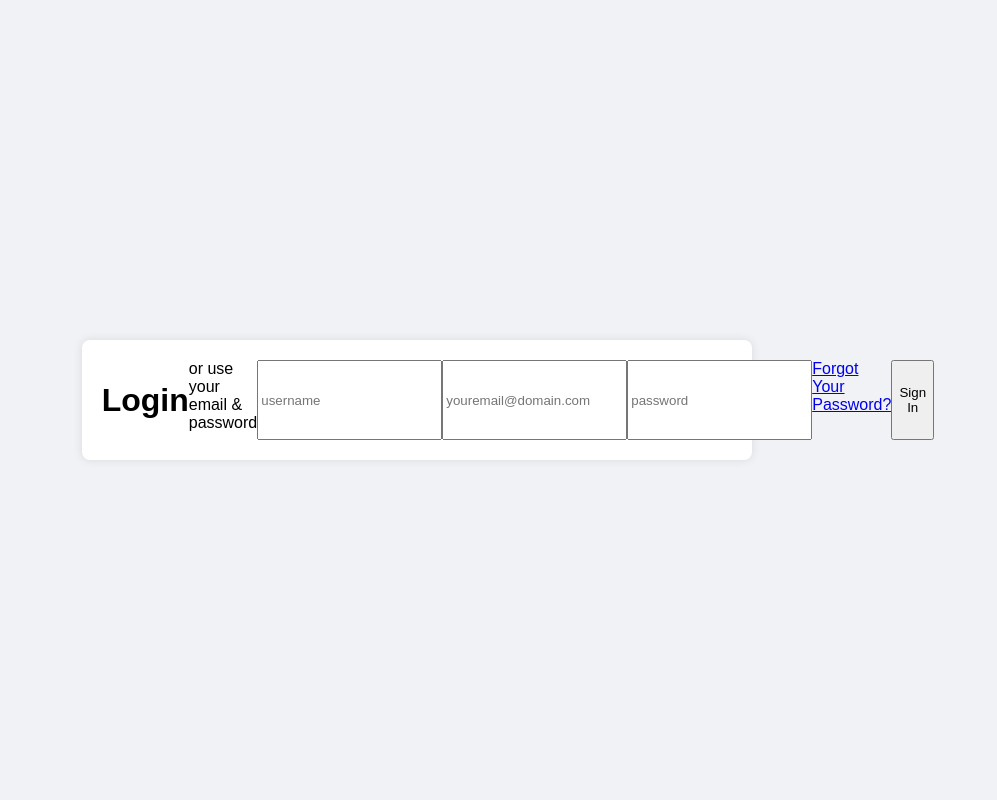
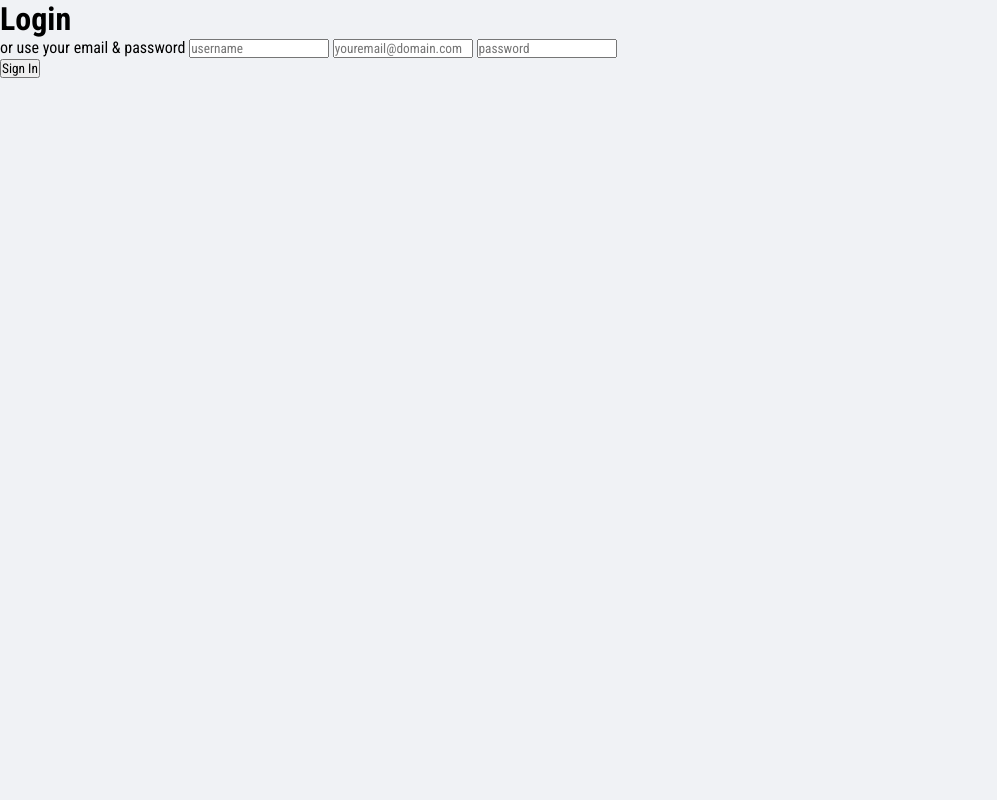
Before and after one commit to Daax06/SmileSync, a PHP site: page /login.php in a window 1280 px wide. Shown: the whole page, without its empty margins (0-997 px from the left). Run offline with PHP 8.4, Linux system fonts and the light colour scheme.

Commit message:
bawas isang css bahala na kayo d'yan

```diff
--- a/login.php
+++ b/login.php
@@ -38,9 +38,112 @@ $conn->close();
 <head>
     <meta charset="UTF-8">
     <meta name="viewport" content="width=device-width, user-scalable=yes">
-    <link rel="stylesheet" href="login_styles.css">
+    <style>
+    @import url('https://fonts.googleapis.com/css2?family=Roboto+Condensed:ital,wght@0,100..900;1,100..900&display=swap');
+*{
+    margin: 0;
+    padding: 0;
+    box-sizing: border-box;
+    font-family: 'Roboto Condensed', sans-serif;
+}
+body {
+    font-family: Arial, sans-serif;
+    background-color: #f0f2f5;
+    display: flex;
+    justify-content: center;
+    align-items: center;
+    height: 500px;
+    margin: 0;
+}
+
+header {
+    color: #333;
+
+}
+
+.container{
+    background-color: white ;
+    border-radius: 30px;
+    box-shadow: 0 5px 10px rgba(0,0,0.35);
+    position: relative;
+    overflow: hidden;
+    width: 768px;
+    max-width: 100%;
+    min-height: 500px;
+}
+
+.container p{
+    font-size: 14px;
+    line-height: 20px;
+    letter-spacing: 0.3px;
+    margin: 20px 0;
+}
+
+.container span{
+    font-size: 12px;
+}
+
+.container a{
+    color: #333;
+    font-size: 13px;
+    text-decoration: none;
+    margin: 15px;
+}
+
+.container button{
+    background-color: #abc1d4;
+    color: black;
+    font-size: 12px;
+    padding: 10px 45px;
+    border: 1px solid transparent;
+    border-radius: 8px;
+    font-weight: 600;
+    letter-spacing: 0.5px;
+    text-transform: uppercase;
+    margin-top: 10px;
+    cursor: pointer;
+}
+
+.container button.hidden{
+    background-color: transparent !important;
+    border-color: #fff;
+}
+
+.container form{
+    background-color: #fff;
+    display: flex;
+    align-items: center;
+    justify-content: center;
+    flex-direction: column;
+    padding: 0 40px;
+    height: 100%;
+}
+
+.container input{
+    background-color: #eee;
+    border: none;
+    margin: 8px 0;
+    padding: 10px 15px;
+    font-size: 13px;
+    border-radius: 8px;
+    width: 100%;
+    outline: none;
+}
+
+.form-container{
+    position: absolute;
+    top: 0;
+    height: 600px;
+    transition: all 0.6s ease-in-out;
+}
+
+.sign-in{
+    left: 0;
+    width: 50%;
+    z-index: 2;
+}
+    </style>
     <title>Login Page</title>
-
 </head>
 <body>
             <div class="form-container sign-in">
@@ -50,7 +153,6 @@ $conn->close();
                     <input type="text" placeholder="username"/>
                     <input type="text" placeholder="youremail@domain.com"/>
                     <input type="text" placeholder="password"/>
-                    <a href="#"> Forgot Your Password? </a>
                     <button>Sign In</button>
                 </form>
             </div>
--- a/login_styles.css
+++ /dev/null
@@ -1,55 +0,0 @@
-body {
-    font-family: Arial, sans-serif;
-    background-color: #f0f2f5;
-    display: flex;
-    justify-content: center;
-    align-items: center;
-    height: 100vh;
-    margin: 0;
-}
-
-header {
-    color: #333;
-
-}
-
-form {
-    background-color: #fff;
-    padding: 20px;
-    border-radius: 8px;
-    box-shadow: 0 0 10px rgba(0, 0, 0, 0.1);
-    width: 60%;
-    box-sizing: border-box;
-    display: flex;
-}
-
-label {
-    display: block;
-    margin-bottom: 5px;
-    font-weight: bold;
-}
-
-input[type="email"],
-input[type="password"] {
-    width: 100%;
-    padding: 10px;
-    margin-bottom: 15px;
-    border: 1px solid #ccc;
-    border-radius: 4px;
-    box-sizing: border-box;
-}
-
-input[type="submit"] {
-    width: 100%;
-    padding: 10px;
-    background-color: #4CAF50;
-    border: none;
-    border-radius: 4px;
-    color: white;
-    font-size: 16px;
-    cursor: pointer;
-}
-
-input[type="submit"]:hover {
-    background-color: #45a049;
-}
```
